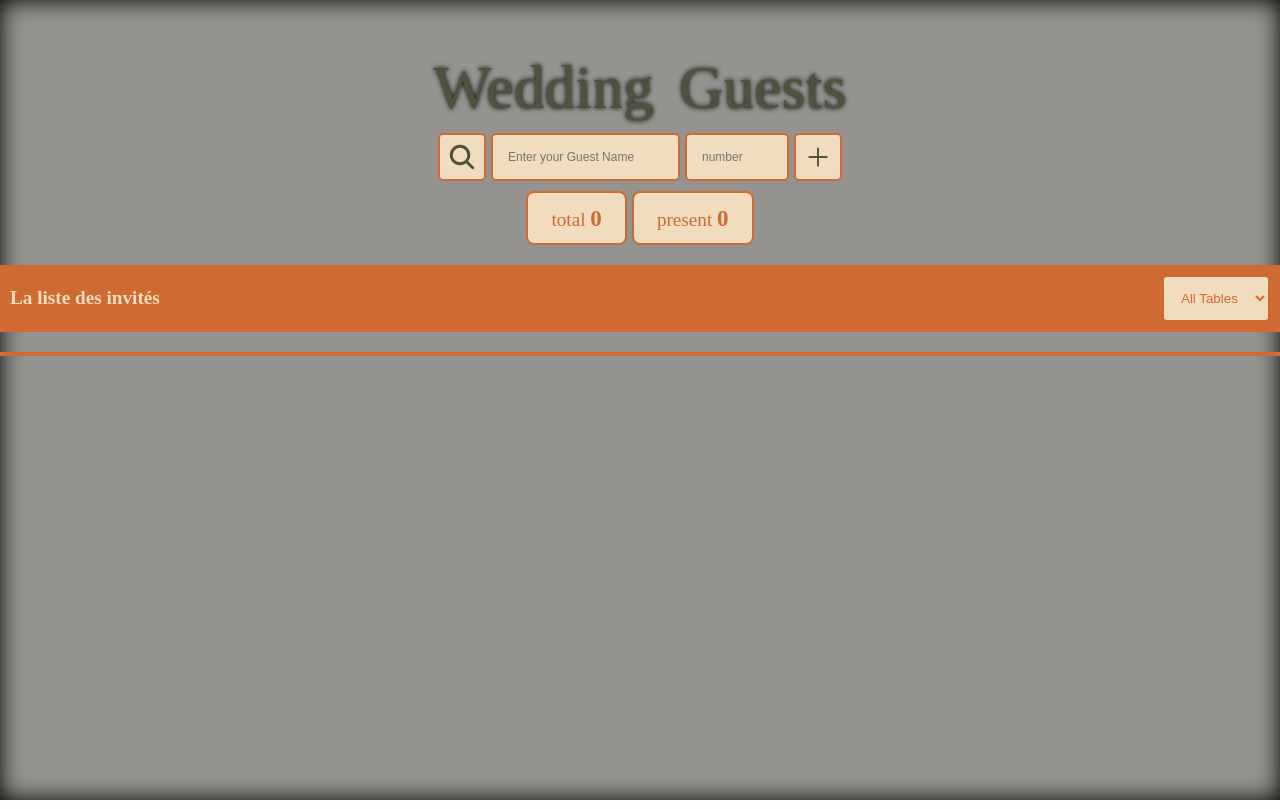
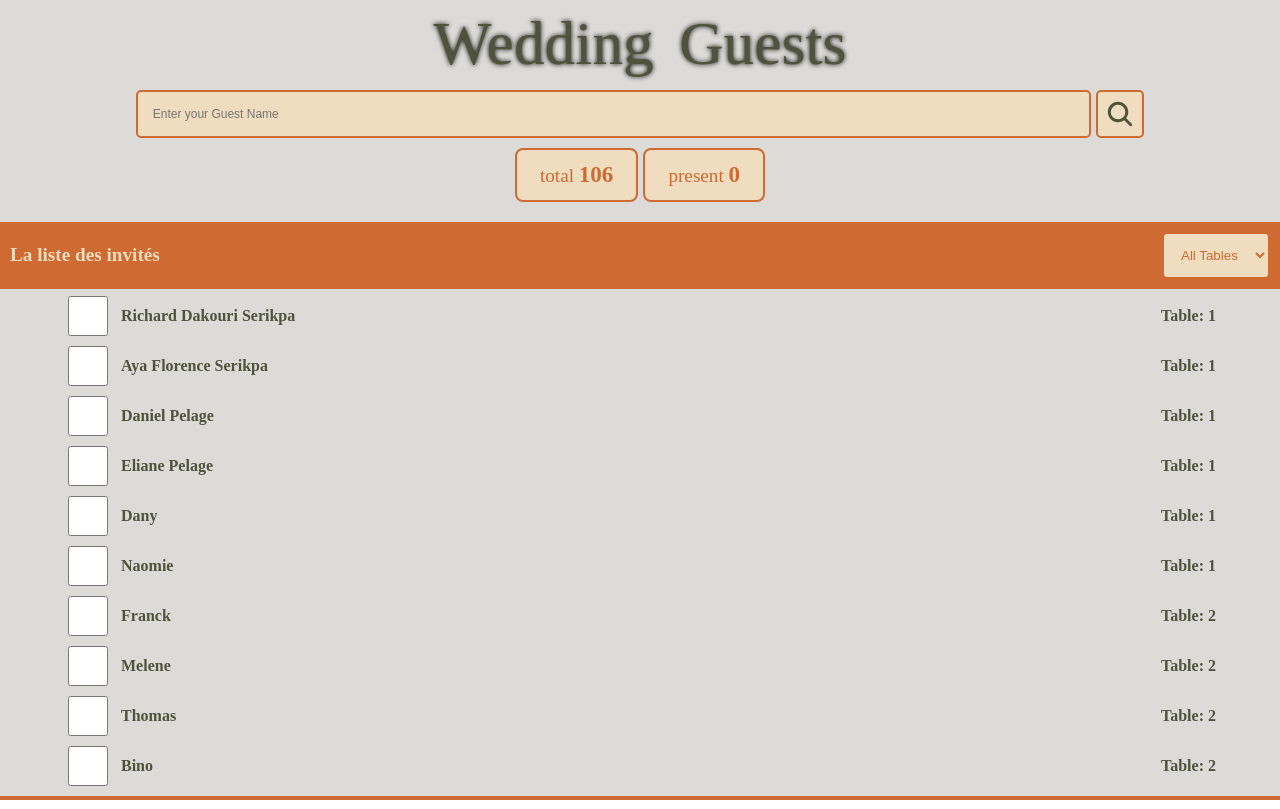
Before and after one commit to Curtisdak/GuestList-12-Octobre, a React (Vite) app: page / in a window 1280 px wide. Built offline with nearby package versions, Linux system fonts and the light colour scheme; a web font is replaced by a local one.

Commit message:
this is the updated version so far of my little  app

```diff
--- a/package.json
+++ b/package.json
@@ -11,6 +11,7 @@
     "preview": "vite preview"
   },
   "dependencies": {
+    "prop-types": "^15.8.1",
     "react": "^18.3.1",
     "react-dom": "^18.3.1",
     "react-icons": "^5.3.0"
--- a/src/App.css
+++ b/src/App.css
@@ -4,13 +4,11 @@
     text-align: center;
     /* background-color: var(--secondary-color); */
     /* color: var(--last-color) ; */
-
     font-family: "Stylish", serif;
     font-optical-sizing: auto;
     font-weight: 600;
     font-style: normal;
     font-size: larger;
-
     min-height: 50vh;
     padding: 0px;
     display: flex;
@@ -41,9 +39,9 @@
     top: 0;
     left: 0;
     width: 100%;
-  height: 100vh;
+    height: 100%;
     z-index: -1;
-  background-color: black;
+    background-color: rgb(220, 219, 216);
 }
 
 .pic-container img {
@@ -64,18 +62,15 @@
     margin: 10px auto 2px;
     word-spacing: 10px;
     text-shadow: 0 0 5px black;
-  /* position: absolute; */
-  /* top: 5px; */
 }
 
 .input-container {
     padding: 10px;
     /* background-color: var(--third-color); */
-
     display: flex;
     align-items: center;
     gap: 5px;
-  width: 100%;
+    width: 90%;
     justify-content: center;
 }
 
@@ -87,6 +82,7 @@ input {
     background-color: var(--secondary-color);
     border: 2px solid var(--third-color);
     color: var(--last-color);
+    width: 80%;
 }
 
 button {
@@ -243,8 +239,9 @@ button:focus {
     background-color: #f3b585;
     width: 100vw;
     position: absolute;
-  top: 0;
+    top: 10px;
     height: 100%;
+    z-index: 10;
 }
 
 .closeBtn-container {
@@ -263,6 +260,7 @@ button:focus {
     margin: 2px auto;
 }
 
+
 /* Responsive adjustments */
 
 @media (max-width: 768px) {
@@ -270,15 +268,12 @@ button:focus {
     #root {
         font-size: 18px;
     }
-
     .name-container p {
         font-size: 14px;
     }
-
     .deletBtn {
         font-size: 25px;
     }
-
     .filter-container select {
         padding: 10px;
     }
@@ -289,8 +284,7 @@ button:focus {
     #root {
         font-size: 16px;
     }
-
     .name-container p {
-    font-size: 12px;
+        font-size: 18px;
     }
 }
--- a/src/App.jsx
+++ b/src/App.jsx
@@ -1,21 +1,22 @@
-import {useEffect,useState,useRef} from "react";
+import { useEffect, useState, useRef } from "react";
 import Header from "./components/Hearder";
 import InputForm from "./components/InputForm";
 import GuestList from "./components/GuestList";
 import ButtonGroup from "./components/ButtonGroup";
 import FilterTable from "./components/FilterTable";
 import SearchResults from "./components/SearchResults";
+import allGuest from "./List"; // Importing the allGuest array
 import "./App.css";
 
 function App() {
   const [guestList, setGuestList] = useState(() => {
     const storedGuests = localStorage.getItem("storing");
-    return storedGuests ? JSON.parse(storedGuests) : [];
+    return storedGuests ? JSON.parse(storedGuests) : allGuest;
   });
 
   const [Thetotal, setThetotal] = useState(() => {
     const storeTotal = localStorage.getItem("total");
-    return storeTotal !== null ? Number(storeTotal) : 0;
+    return storeTotal !== null ? Number(storeTotal) : allGuest.length;
   });
 
   const [present, setPresent] = useState(() => {
@@ -24,7 +25,7 @@ function App() {
   });
 
   const [openTable, setOpenTable] = useState(false);
-  const [filterTable, setFilterTable] = useState(null);
+  const [filterTable, setFilterTable] = useState([]);
   const [guestName, setGuestName] = useState("");
   const [openSearch, setOpenSearch] = useState(false);
   const [search, setSearch] = useState([]);
@@ -44,7 +45,7 @@ function App() {
 
     if (
       !guestName.trim() ||
-      tableNumber > 15 ||
+      tableNumber > 18 || // Adjust the max table number
       tableNumber.trim() === "" ||
       tableNumber <= 0
     ) {
@@ -54,7 +55,7 @@ function App() {
 
     const guestObject = {
       id: generateId,
-      theGuest: guestName,
+      name: guestName,
       table: tableNumber,
       checked: false,
     };
@@ -107,25 +108,27 @@ function App() {
   };
 
   const handleSelect = () => {
-    const tableSelection = selectRef.current.value;
-    if (tableSelection === "0") {
+    const tableSelection = Number(selectRef.current.value)
+
+    if (tableSelection === "all tables") {
       setOpenTable(false);
       setFilterTable(guestList);
-      return;
+    } else {
+      const groupByTable = guestList.filter(
+        (guest) => (guest.tableNumber === tableSelection )
+      );
+      setFilterTable(groupByTable);
+      setOpenTable(true);
+      console.log(groupByTable)
     }
-    const groupByTable = guestList.filter(
-      (guest) => guest.table === tableSelection
-    );
+  };
 
-    setFilterTable(groupByTable);
-    setOpenTable(true);
-  };
 
   const handleSearch = () => {
     if (guestName.trim() !== "") {
       setOpenSearch(true);
       const searchGuest = guestList.filter((guest) =>
-        guest.theGuest.toLowerCase().includes(guestName.toLowerCase())
+        guest.name.toLowerCase().includes(guestName.toLowerCase())
       );
       setSearch(searchGuest);
     }
@@ -133,16 +136,19 @@ function App() {
     setGuestName("");
   };
 
+  const deactived =true
+
   return (
     <div className="main-container">
+      <h1 className="wed-plan">Wedding Guests</h1>
       <Header />
-      <h1 className="wed-plan">Wedding Guests</h1>
       <InputForm
         guestName={guestName}
         handleInput={(e) => setGuestName(e.target.value)}
         addGuest={addGuest}
         tableRef={tableRef}
         handleSearch={handleSearch}
+        deactived={deactived}
       />
       <ButtonGroup
         Thetotal={Thetotal}
@@ -170,6 +176,7 @@ function App() {
         guestList={guestList}
         toggleCheck={toggleCheck}
         handleDelete={handleDelete}
+        deactived={deactived}
       />
     </div>
   );
--- a/src/List.jsx
+++ b/src/List.jsx
@@ -0,0 +1,141 @@
+ const allGuest = [
+  { id: 1, name: "Richard Dakouri Serikpa", tableNumber: 1 },
+  { id: 2, name: "Aya Florence Serikpa", tableNumber: 1 },
+  { id: 3, name: "Daniel Pelage", tableNumber: 1 },
+  { id: 4, name: "Eliane Pelage", tableNumber: 1 },
+  { id: 5, name: "Dany", tableNumber: 1 },
+  { id: 6, name: "Naomie", tableNumber: 1 },
+
+  { id: 7, name: "Franck", tableNumber: 2 },
+  { id: 8, name: "Melene", tableNumber: 2 },
+  { id: 9, name: "Thomas", tableNumber: 2 },
+  { id: 10, name: "Bino", tableNumber: 2 },
+  { id: 11, name: "Wilfried Tokpa", tableNumber: 2 },
+  { id: 12, name: "Aicha amie de Madame Yeo", tableNumber: 2 },
+
+  { id: 13, name: "Keljane Waya", tableNumber: 3 },
+  { id: 14, name: "Eliot Valefakaaga", tableNumber: 3 },
+  { id: 15, name: "Christiana Fiaavaui", tableNumber: 3 },
+  { id: 16, name: "Pablo Lalié", tableNumber: 3 },
+  { id: 17, name: "Tutana Ihmanang", tableNumber: 3 },
+  { id: 18, name: "Hmana Wawalaha", tableNumber: 3 },
+
+  { id: 19, name: "Robert Wienie Xowie", tableNumber: 4 },
+  { id: 20, name: "Samuel Hnepeune", tableNumber: 4 },
+  { id: 21, name: "Anita Sobler", tableNumber: 4 },
+  { id: 22, name: "Michel Schneider", tableNumber: 4 },
+  { id: 23, name: "Marie France Marie Angélique", tableNumber: 4 },
+  { id: 24, name: "Awa Stalone", tableNumber: 4 },
+
+  { id: 25, name: "Axelle Cognet", tableNumber: 5 },
+  { id: 26, name: "Maëlys Rouzaud", tableNumber: 5 },
+  { id: 27, name: "Fatouma Aguid", tableNumber: 5 },
+  { id: 28, name: "Lenaïg Lepabic-Blin", tableNumber: 5 },
+  { id: 29, name: "Vaïmiti Mai", tableNumber: 5 },
+  { id: 30, name: "Dan (Vaimiti Mai)", tableNumber: 5 },
+
+  // Continue for the rest of the guests
+
+  // Table 6
+  { id: 31, name: "Tantine Nicole", tableNumber: 6 },
+  { id: 32, name: "Tonton Patrick", tableNumber: 6 },
+  { id: 33, name: "Tantine Jeanne", tableNumber: 6 },
+  { id: 34, name: "Tantine Nini", tableNumber: 6 },
+  { id: 35, name: "Daphnée", tableNumber: 6 },
+  { id: 36, name: "Wacapo", tableNumber: 6 },
+
+  // Table 7
+  { id: 37, name: "Tata José", tableNumber: 7 },
+  { id: 38, name: "Emmanuel", tableNumber: 7 },
+  { id: 39, name: "Melvine", tableNumber: 7 },
+  { id: 40, name: "Femme Melvine", tableNumber: 7 },
+  { id: 41, name: "Paul ROA", tableNumber: 7 },
+  { id: 42, name: "Femme Paul ROA", tableNumber: 7 },
+
+  // Table 8
+  { id: 43, name: "Gervais", tableNumber: 8 },
+  { id: 44, name: "Anthony", tableNumber: 8 },
+  { id: 45, name: "Delphine", tableNumber: 8 },
+  { id: 46, name: "Noah", tableNumber: 8 },
+  { id: 47, name: "Dan Dakouri", tableNumber: 8 },
+  { id: 48, name: "Israël Dakouri", tableNumber: 8 },
+
+  // Table 9
+  { id: 49, name: "Pasta Christian Kodja", tableNumber: 9 },
+  { id: 50, name: "Carla Kodja", tableNumber: 9 },
+  { id: 51, name: "PlaceVide", tableNumber: 9 },
+  { id: 52, name: "PlaceVide", tableNumber: 9 },
+  { id: 53, name: "Libérien Amie du vieux ?", tableNumber: 9 },
+  { id: 54, name: "Pasteur Jojo", tableNumber: 9 },
+
+  // Table 10
+  { id: 55, name: "Odile Kuane", tableNumber: 10 },
+  { id: 56, name: "Ludo", tableNumber: 10 },
+  { id: 57, name: "Vanessa Kuane", tableNumber: 10 },
+  { id: 58, name: "Isalyne Gorodja", tableNumber: 10 },
+  { id: 59, name: "Gaëtan Waiwe", tableNumber: 10 },
+  { id: 60, name: "Irène", tableNumber: 10 },
+
+  // Table 11
+  { id: 61, name: "Rayan Ajapunhya", tableNumber: 11 },
+  { id: 62, name: "Ambre", tableNumber: 11 },
+  { id: 63, name: "Jean-Paul Halune", tableNumber: 11 },
+  { id: 64, name: "Femme Jean-Paul Halune", tableNumber: 11 },
+  { id: 65, name: "Juan", tableNumber: 11 },
+  { id: 66, name: "Tanous", tableNumber: 11 },
+  { id: 67, name: "PlaceVide", tableNumber: 11 },
+
+  // Table 12
+  { id: 68, name: "Emilie", tableNumber: 12 },
+  { id: 69, name: "Yoldie", tableNumber: 12 },
+  { id: 70, name: "Glaury", tableNumber: 12 },
+  { id: 71, name: "Juanella", tableNumber: 12 },
+  { id: 72, name: "Ruilande", tableNumber: 12 },
+  { id: 73, name: "Reza", tableNumber: 12 },
+
+  // Table 13
+  { id: 74, name: "Claude TAPIE", tableNumber: 13 },
+  { id: 75, name: "Femme TAPIE", tableNumber: 13 },
+  { id: 76, name: "Abenin", tableNumber: 13 },
+  { id: 77, name: "Femme Abenin", tableNumber: 13 },
+  { id: 78, name: "Tonton Narcisse", tableNumber: 13 },
+  { id: 79, name: "Angela Yanke", tableNumber: 13 },
+
+  // Table 14
+  { id: 80, name: "Pasteur Paul", tableNumber: 14 },
+  { id: 81, name: "Femme de Pasteur Paul", tableNumber: 14 },
+  { id: 82, name: "Pasteur Makembe", tableNumber: 14 },
+  { id: 83, name: "Femme de Pasteur Makembe", tableNumber: 14 },
+  { id: 84, name: "PlaceVide", tableNumber: 14 },
+  { id: 85, name: "Collègue Maman Curtis", tableNumber: 14 },
+
+  // Table 15 (3 guests)
+  { id: 86, name: "Collègue Maman Curtis", tableNumber: 15 },
+  { id: 87, name: "Kanga Désiré", tableNumber: 15 },
+  { id: 88, name: "Désiré Sawa", tableNumber: 15 },
+  { id: 88, name: "PlaceVide", tableNumber: 15 },
+  { id: 88, name: "PlaceVide", tableNumber: 15 },
+
+  // Table 16 (4 guests)
+  { id: 89, name: "Jean-Pierre Xowie", tableNumber: 16 },
+  { id: 90, name: "Soeur de JP Xowie", tableNumber: 16 },
+  { id: 91, name: "Laura", tableNumber: 16 },
+  { id: 92, name: "Mackenson", tableNumber: 16 },
+
+ // Table 17 (6 guests)
+{ id: 89, name: "chantre 01", tableNumber: 17 },
+{ id: 90, name: "chantre 02", tableNumber: 17 },
+{ id: 91, name: "chantre 03", tableNumber: 17 },
+{ id: 92, name: "chantre 04", tableNumber: 17 },
+{ id: 91, name: "chantre 05", tableNumber: 17 },
+{ id: 92, name: "chantre 06", tableNumber: 17 },
+
+ // Table 18 (6 guests)
+{ id: 89, name: "chantr 07", tableNumber: 18 },
+{ id: 90, name: "chantre 08", tableNumber: 18 },
+{ id: 91, name: "PlaceVide", tableNumber: 18 },
+{ id: 92, name: "PlaceVide", tableNumber: 18 },
+{ id: 91, name: "PlaceVide", tableNumber: 18 },
+{ id: 92, name: "PlaceVide", tableNumber: 18 },
+];
+export default allGuest
--- a/src/components/FilterTable.jsx
+++ b/src/components/FilterTable.jsx
@@ -1,4 +1,5 @@
-import React from "react";
+
+import PropTypes from "prop-types"; // Importing PropTypes
 import { IoCloseSharp } from "react-icons/io5";
 import { MdDelete } from "react-icons/md";
 
@@ -22,8 +23,8 @@ function FilterTable({
           ref={selectRef}
           onChange={handleSelect}
         >
-          <option value="0">All Tables</option>
-          {Array.from({ length: 15 }, (_, i) => (
+          <option value="all tables">All Tables</option>
+          {Array.from({ length: 18 }, (_, i) => ( // Adjusted length to 18
             <option key={i + 1} value={i + 1}>
               Table {i + 1}
             </option>
@@ -34,10 +35,11 @@ function FilterTable({
       {openTable && (
         <div className="filter-result">
           <div className="closeBtn-container">
-            Guest on the Table 0{selectRef.current.value}
+            Guests on Table {selectRef.current.value}
             <IoCloseSharp className="closeBtn" onClick={handleCloseEl} />
           </div>
-          {filterTable.map((guest) => (
+          {filterTable &&
+            filterTable.map((guest) => (
               <div key={guest.id} className="theGuest">
                 <div className="name-container">
                   <input
@@ -46,9 +48,9 @@ function FilterTable({
                     checked={guest.checked}
                     onChange={() => toggleCheck(guest.id)}
                   />
-                <p>{guest.theGuest}</p>
+                  <p>{guest.name}</p>
                 </div>
-              <p>Table: {guest.table}</p>
+                <p>Table: {guest.tableNumber}</p>
                 <MdDelete
                   className="deletBtn"
                   onClick={() => handleDelete(guest.id)}
@@ -61,4 +63,32 @@ function FilterTable({
   );
 }
 
+// Defining PropTypes for FilterTable
+FilterTable.propTypes = {
+  guestList: PropTypes.arrayOf(
+    PropTypes.shape({
+      id: PropTypes.string.isRequired,
+      name: PropTypes.string.isRequired,
+      table: PropTypes.oneOfType([PropTypes.string, PropTypes.number])
+        .isRequired,
+      checked: PropTypes.bool.isRequired,
+    })
+  ).isRequired,
+  selectRef: PropTypes.object.isRequired, // Can be more specific if needed
+  handleSelect: PropTypes.func.isRequired,
+  openTable: PropTypes.bool.isRequired,
+  filterTable: PropTypes.arrayOf(
+    PropTypes.shape({
+      id: PropTypes.string.isRequired,
+      name: PropTypes.string.isRequired,
+      table: PropTypes.oneOfType([PropTypes.string, PropTypes.number])
+        .isRequired,
+      checked: PropTypes.bool.isRequired,
+    })
+  ).isRequired,
+  toggleCheck: PropTypes.func.isRequired,
+  handleDelete: PropTypes.func.isRequired,
+  handleCloseEl: PropTypes.func.isRequired,
+};
+
 export default FilterTable;
--- a/src/components/GuestList.jsx
+++ b/src/components/GuestList.jsx
@@ -1,10 +1,10 @@
-import React from "react";
+
 import { MdDelete } from "react-icons/md";
 
-function GuestList({ guestList, toggleCheck, handleDelete }) {
+function GuestList({ deactived, guestList, toggleCheck, handleDelete }) {
   return (
     <div className="container">
-      {guestList.map((guest) => (
+      {guestList && guestList.map((guest) => (
         <div key={guest.id} className="theGuest">
           <div className="name-container">
             <input
@@ -13,13 +13,13 @@ function GuestList({ guestList, toggleCheck, handleDelete }) {
               checked={guest.checked}
               onChange={() => toggleCheck(guest.id)}
             />
-            <p>{guest.theGuest}</p>
+            <p className="guestNames">{guest.name}</p>
           </div>
-          <p>Table: {guest.table}</p>
-          <MdDelete
+          <p>Table: {guest.tableNumber}</p>
+          {!deactived&&<MdDelete
             className="deletBtn"
             onClick={() => handleDelete(guest.id)}
-          />
+          />}
         </div>
       ))}
     </div>
--- a/src/components/Hearder.jsx
+++ b/src/components/Hearder.jsx
@@ -5,7 +5,7 @@ function Header() {
   return (
     <div className="pic-container">
 
-      <img src={pic} alt="Wedding" />
+      {/* <img src={pic} alt="Wedding" /> */}
 
     </div>
   );
--- a/src/components/InputForm.jsx
+++ b/src/components/InputForm.jsx
@@ -1,10 +1,10 @@
 import React from "react";
 import { IoAddSharp, IoSearch } from "react-icons/io5";
 
-function InputForm({ guestName, handleInput, addGuest, tableRef, handleSearch }) {
+function InputForm({ deactived, guestName, handleInput, addGuest, tableRef, handleSearch }) {
   return (
     <div className="input-container">
-      <IoSearch type="button" className="addBtn" onClick={handleSearch} />
+
       <input
         type="text"
         value={guestName}
@@ -12,17 +12,17 @@ function InputForm({ guestName, handleInput, addGuest, tableRef, handleSearch })
         placeholder="Enter your Guest Name"
         className="guest-input"
         id="name"
-      />
-      <input
+      /> <IoSearch type="button" className="addBtn" onClick={handleSearch} />
+     {!deactived && <input
         ref={tableRef}
         type="number"
         className="number-input"
         required
         placeholder="number"
-        max={15}
+        max={18}
         min={1}
-      />
-      <IoAddSharp type="button" className="addBtn" onClick={addGuest} />
+      /> }
+      { !deactived&&<IoAddSharp type="button" className="addBtn" onClick={addGuest} /> }
     </div>
   );
 }
--- a/src/components/SearchResults.jsx
+++ b/src/components/SearchResults.jsx
@@ -16,7 +16,7 @@ function SearchResults({
           Guest found
           <IoCloseSharp className="closeBtn" onClick={searchCloseEl} />
         </div>
-        {search.map((guest) => (
+        {search&&search.map((guest) => (
           <div key={guest.id} className="theGuest">
             <div className="name-container">
               <input
@@ -25,9 +25,9 @@ function SearchResults({
                 checked={guest.checked}
                 onChange={() => toggleCheck(guest.id)}
               />
-              <p>{guest.theGuest}</p>
+              <p>{guest.name}</p>
             </div>
-            <p>Table: {guest.table}</p>
+            <p>Table: {guest.tableNumber}</p>
             <MdDelete
               className="deletBtn"
               onClick={() => handleDelete(guest.id)}
```
Also changed, not shown: 1 other file (tests, documents, lock files or other folders). Lines whose indentation alone changed are shown as unchanged.
